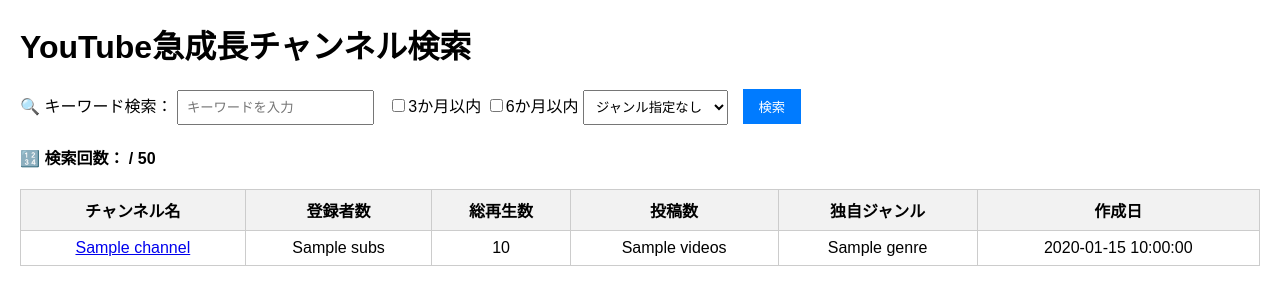
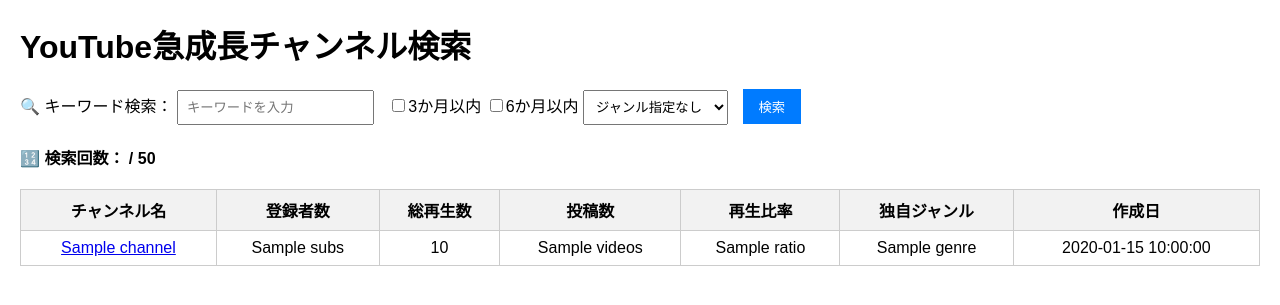
Before and after one commit to yamakenzzr/youtube-growth-app, a Flask app: template templates/index.html in a window 1280 px wide. Shown: the top 305 px of the page. Run offline with Flask 3, Linux system fonts and the light colour scheme; the template is opened without the code that fills it: most values are stand-ins (such as "Sample title", 1, 10 or a date in 2020).

Commit message:
Add files via upload

```diff
--- a/app.py
+++ b/app.py
@@ -38,6 +38,13 @@ def format_videos(count):
         return f"{count / 10000:.1f}万本"
     else:
         return f"{count}本"
+
+def format_ratio(views, subs):
+    try:
+        ratio = int(views) / int(subs)
+        return f"{ratio:.2f}回/人"
+    except:
+        return "N/A"
 
 @app.route("/", methods=["GET"])
 def index():
@@ -89,9 +96,11 @@ def index():
                     elif growth_filter == "6" and days_since_creation > 180:
                         continue
 
-                    subs = ch["statistics"].get("subscriberCount", 0)
-                    views = ch["statistics"].get("viewCount", 0)
-                    videos = ch["statistics"].get("videoCount", 0)
+                    stats = ch["statistics"]
+                    subs = stats.get("subscriberCount", 0)
+                    views = stats.get("viewCount", 0)
+                    videos = stats.get("videoCount", 0)
+                    ratio = format_ratio(views, subs)
                     genre = guess_genre(title + desc)
 
                     channels.append({
@@ -100,6 +109,7 @@ def index():
                         "subs": format_subscribers(subs),
                         "views": format_views(views),
                         "videos": format_videos(videos),
+                        "ratio": ratio,
                         "published_at": pub_dt.strftime("%Y-%m-%d"),
                         "genre": genre
                     })
--- a/templates/index.html
+++ b/templates/index.html
@@ -69,6 +69,7 @@
   <th>登録者数</th>
   <th>総再生数</th>
   <th>投稿数</th>
+  <th>再生比率</th>
   <th>独自ジャンル</th>
   <th>作成日</th>
 </tr>
@@ -80,6 +81,7 @@
 <td>{{ ch.subs }}</td>
 <td>{{ ch.views }}</td>
 <td>{{ ch.videos }}</td>
+<td>{{ ch.ratio }}</td>
 <td>{{ ch.genre }}</td>
 <td>{{ ch.published_at }}</td>
 </tr>
```
